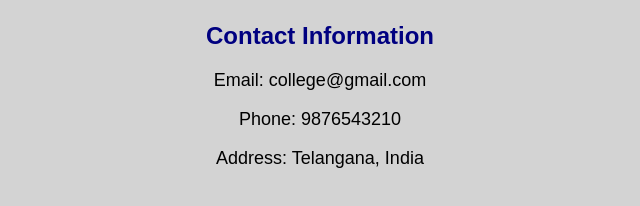
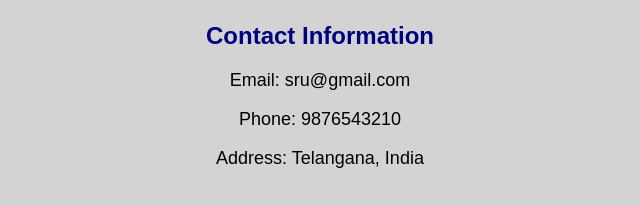
Before and after one commit to Sneha-Reddy04/exam, a plain HTML site: page contact.html in a window 1280 px wide. Shown: the part 146-352 px from the top of the page, 320-960 px from the left. Drawn offline with Linux system fonts and the light colour scheme.

Commit message:
contact commit

```diff
--- a/contact.html
+++ b/contact.html
@@ -16,7 +16,7 @@
     </header>
 
     <h2>Contact Information</h2>
-    <p>Email: college@gmail.com</p>
+    <p>Email: sru@gmail.com</p>
     <p>Phone: 9876543210</p>
     <p>Address: Telangana, India</p>
 
```
